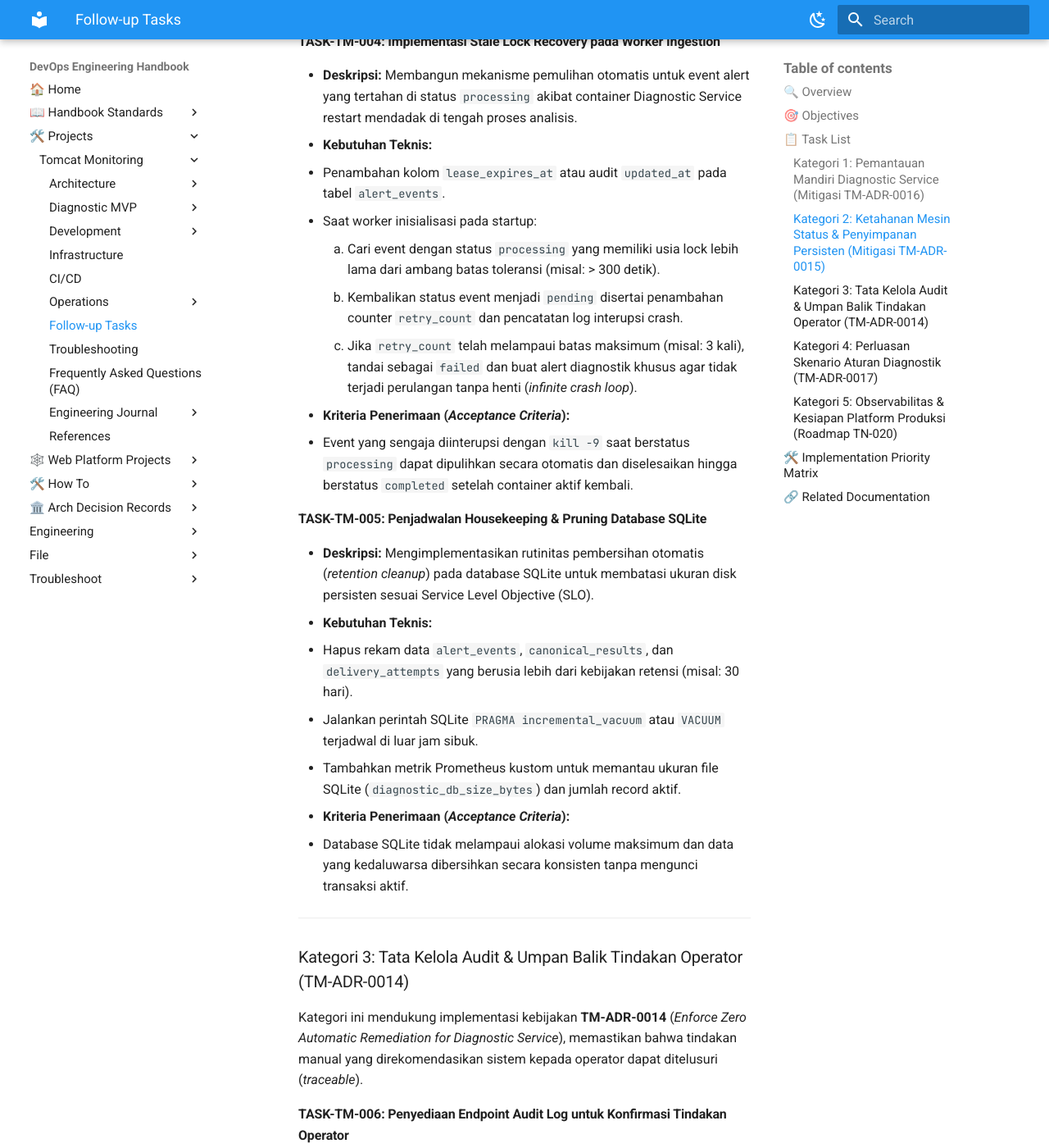
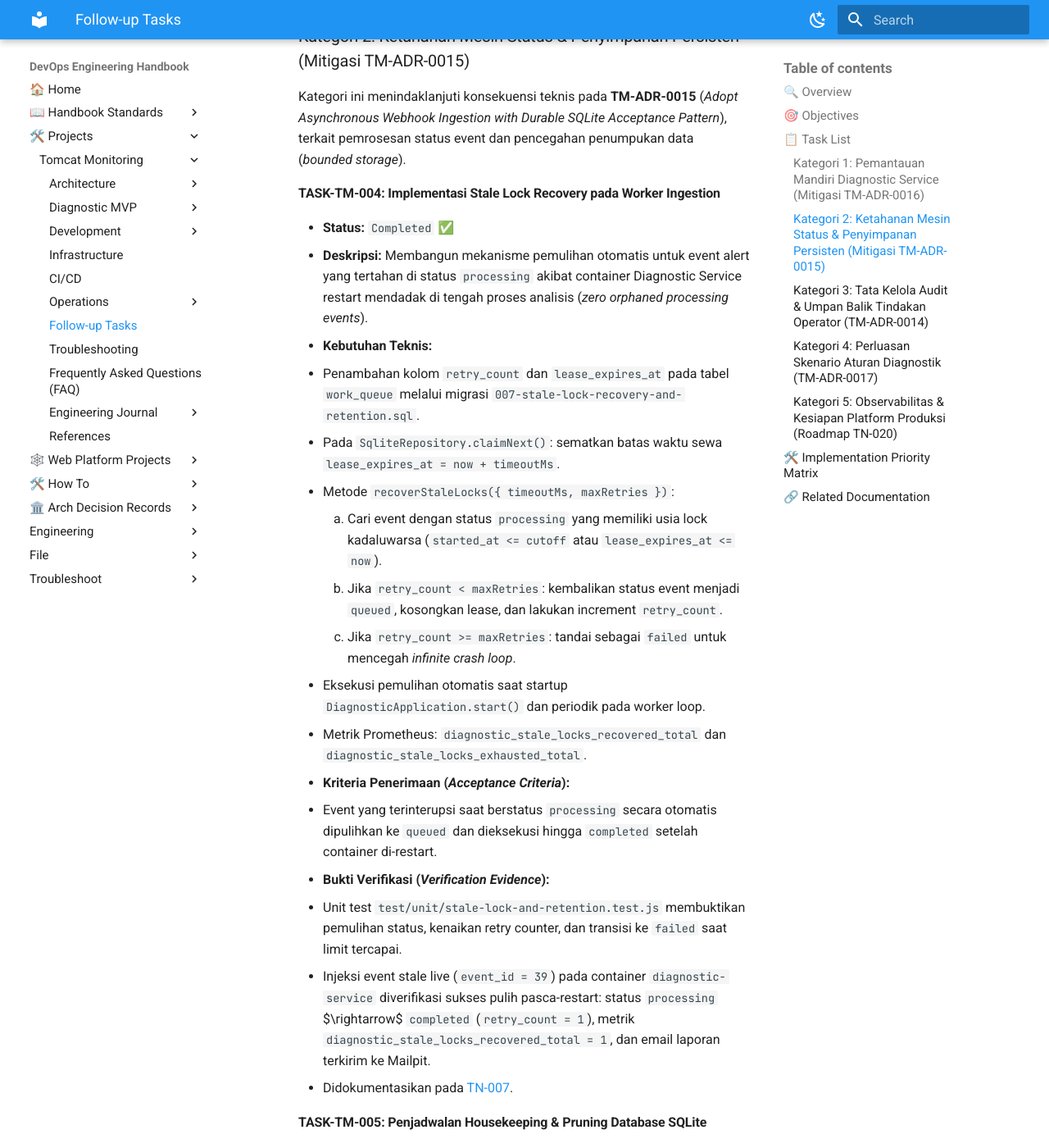
Before and after one commit to edkas07-oss/devops-handbook, an MkDocs documentation site: the page built from docs/projects/tomcat-monitoring/follow-up-tasks.md, in a window 1280 px wide and 1400 px high, scrolled down 7582 px. Shown: the whole window at 82% size. Built offline with MkDocs 1.6.1 and Material for MkDocs 9.7.7, drawn with Linux system fonts in a browser that asks for light colours; some of the changed text lies outside the part shown.

Commit message:
docs(tn-007): document stale lock recovery, sqlite retention, and update follow-up tasks

```diff
--- a/docs/projects/tomcat-monitoring/follow-up-tasks.md
+++ b/docs/projects/tomcat-monitoring/follow-up-tasks.md
@@ -161,20 +161,24 @@ Kategori ini merupakan prioritas utama (*Critical*) untuk mengantisipasi keterba
 
 #### TASK-TM-018: Implementasi Multi-Domain Diagnostic Dispatcher & Built-in Decision Engines
 
-- **Status:** `In Progress` 🟡
+- **Status:** `Completed` ✅
 - **Deskripsi:**
   Mengembangkan arsitektur Dispatcher modular di `tomcat-diagnostic-service` untuk mendistribusikan evaluasi alert berdasarkan `event.labels.alertname` ke 4 sub-engine domain resmi (`TD-xx`, `AH-xx`, `GC-xx`, `TH-xx`) serta mempreservasi identitas `ruleId` pada subjek notifikasi email dan laporan 7-seksi SRE sesuai **TM-ADR-0023** (*Zero Undecided Alerts*).
 - **Kebutuhan Teknis:**
   - Implementasi `src/domain/application-health-engine.js` (Cabang `AH-01` s/d `AH-05`).
   - Implementasi `src/domain/jvm-workload-engine.js` (Cabang `GC-01` s/d `GC-04`).
   - Implementasi `src/domain/concurrency-engine.js` (Cabang `TH-01` s/d `TH-03`).
-  - Implementasi `src/domain/diagnostic-dispatcher.js` yang merutekan Layer 2 Dynamic Custom Rules dan Layer 1 Built-in Domain Engines.
+  - Implementasi `src/domain/rulepack-loader.js` yang merutekan Layer 2 Dynamic Custom Rules dan Layer 1 Built-in Domain Engines.
   - Penyesuaian `diagnostic-worker.js`, `canonical-result.js`, dan `result-renderer.js` untuk preservasi nama alert dinamis.
   - Pembangunan image baru `localhost/tomcat-diagnostic-service:0.1.5` dan verifikasi live runtime beban kerja JVM.
 - **Kriteria Penerimaan (*Acceptance Criteria*):**
   - Setiap alert yang masuk diproses oleh sub-engine domain yang tepat.
   - Subjek email di Mailpit secara akurat menampilkan nama alert asli (`TomcatGCPauseHigh`, `TomcatThreadPoolSaturated`, dll) bukan hardcoded `TomcatDown`.
   - Seluruh unit test domain engine dan dispatcher lulus 100%.
+- **Bukti Verifikasi (*Verification Evidence*):**
+  - Lulus 54 unit test domain engines dan dispatcher pada `test/unit/domain-engines.test.js`.
+  - Image `localhost/tomcat-diagnostic-service:0.1.5` diverifikasi live melalui `verify-jvm-workload-live.sh`.
+  - Didokumentasikan secara lengkap pada [TN-006](engineering-journal/monitoring-platform-integration/TN-006-implement-multi-domain-diagnostic-dispatcher-and-decision-engines.md) dan [TM-ADR-0023](../../adr/tomcat-monitoring/adr-records/TM-ADR-0023.md).
 
 ---
 
@@ -184,27 +188,42 @@ Kategori ini menindaklanjuti konsekuensi teknis pada **TM-ADR-0015** (*Adopt Asy
 
 #### TASK-TM-004: Implementasi Stale Lock Recovery pada Worker Ingestion
 
+- **Status:** `Completed` ✅
 - **Deskripsi:**
-  Membangun mekanisme pemulihan otomatis untuk event alert yang tertahan di status `processing` akibat container Diagnostic Service restart mendadak di tengah proses analisis.
+  Membangun mekanisme pemulihan otomatis untuk event alert yang tertahan di status `processing` akibat container Diagnostic Service restart mendadak di tengah proses analisis (*zero orphaned processing events*).
 - **Kebutuhan Teknis:**
-  - Penambahan kolom `lease_expires_at` atau audit `updated_at` pada tabel `alert_events`.
-  - Saat worker inisialisasi pada startup:
-    1. Cari event dengan status `processing` yang memiliki usia lock lebih lama dari ambang batas toleransi (misal: > 300 detik).
-    2. Kembalikan status event menjadi `pending` disertai penambahan counter `retry_count` dan pencatatan log interupsi crash.
-    3. Jika `retry_count` telah melampaui batas maksimum (misal: 3 kali), tandai sebagai `failed` dan buat alert diagnostik khusus agar tidak terjadi perulangan tanpa henti (*infinite crash loop*).
+  - Penambahan kolom `retry_count` dan `lease_expires_at` pada tabel `work_queue` melalui migrasi `007-stale-lock-recovery-and-retention.sql`.
+  - Pada `SqliteRepository.claimNext()`: sematkan batas waktu sewa `lease_expires_at = now + timeoutMs`.
+  - Metode `recoverStaleLocks({ timeoutMs, maxRetries })`:
+    1. Cari event dengan status `processing` yang memiliki usia lock kadaluwarsa (`started_at <= cutoff` atau `lease_expires_at <= now`).
+    2. Jika `retry_count < maxRetries`: kembalikan status event menjadi `queued`, kosongkan lease, dan lakukan increment `retry_count`.
+    3. Jika `retry_count >= maxRetries`: tandai sebagai `failed` untuk mencegah *infinite crash loop*.
+  - Eksekusi pemulihan otomatis saat startup `DiagnosticApplication.start()` dan periodik pada worker loop.
+  - Metrik Prometheus: `diagnostic_stale_locks_recovered_total` dan `diagnostic_stale_locks_exhausted_total`.
 - **Kriteria Penerimaan (*Acceptance Criteria*):**
-  - Event yang sengaja diinterupsi dengan `kill -9` saat berstatus `processing` dapat dipulihkan secara otomatis dan diselesaikan hingga berstatus `completed` setelah container aktif kembali.
+  - Event yang terinterupsi saat berstatus `processing` secara otomatis dipulihkan ke `queued` dan dieksekusi hingga `completed` setelah container di-restart.
+- **Bukti Verifikasi (*Verification Evidence*):**
+  - Unit test `test/unit/stale-lock-and-retention.test.js` membuktikan pemulihan status, kenaikan retry counter, dan transisi ke `failed` saat limit tercapai.
+  - Injeksi event stale live (`event_id = 39`) pada container `diagnostic-service` diverifikasi sukses pulih pasca-restart: status `processing` $\rightarrow$ `completed` (`retry_count = 1`), metrik `diagnostic_stale_locks_recovered_total = 1`, dan email laporan terkirim ke Mailpit.
+  - Didokumentasikan pada [TN-007](engineering-journal/monitoring-platform-integration/TN-007-implement-stale-lock-recovery-and-sqlite-state-resilience.md).
 
 #### TASK-TM-005: Penjadwalan Housekeeping & Pruning Database SQLite
 
+- **Status:** `Completed` ✅
 - **Deskripsi:**
   Mengimplementasikan rutinitas pembersihan otomatis (*retention cleanup*) pada database SQLite untuk membatasi ukuran disk persisten sesuai Service Level Objective (SLO).
 - **Kebutuhan Teknis:**
-  - Hapus rekam data `alert_events`, `canonical_results`, dan `delivery_attempts` yang berusia lebih dari kebijakan retensi (misal: 30 hari).
-  - Jalankan perintah SQLite `PRAGMA incremental_vacuum` atau `VACUUM` terjadwal di luar jam sibuk.
-  - Tambahkan metrik Prometheus kustom untuk memantau ukuran file SQLite (`diagnostic_db_size_bytes`) dan jumlah record aktif.
+  - Metode atomik `pruneHistoricalRecords({ retentionDays })` pada `SqliteRepository`:
+    - Hapus rekam data kadaluwarsa dalam urutan relasi *Foreign Key* (`evidence_summaries`, `notification_attempts`, `canonical_results`, `work_queue`, `events`, `requests`, dan resolved `incidents`).
+    - Jalankan perintah SQLite `PRAGMA incremental_vacuum`.
+  - Tambahkan gauge metrik Prometheus `diagnostic_db_size_bytes` dan counter `diagnostic_housekeeping_runs_total`.
+  - Eksekusi pada startup aplikasi dan loop berkala.
 - **Kriteria Penerimaan (*Acceptance Criteria*):**
-  - Database SQLite tidak melampaui alokasi volume maksimum dan data yang kedaluwarsa dibersihkan secara konsisten tanpa mengunci transaksi aktif.
+  - Data historis yang melewati batas retensi dibersihkan secara konsisten tanpa melanggar *Foreign Key constraints* dan ukuran file database terpantau via metrik.
+- **Bukti Verifikasi (*Verification Evidence*):**
+  - Unit test `test/unit/stale-lock-and-retention.test.js` memvalidasi penghapusan terurut dan preservasi insiden aktif.
+  - Metrik live pada endpoint `/metrics` mengekspos `diagnostic_housekeeping_runs_total 1` dan `diagnostic_db_size_bytes 303104`.
+  - Didokumentasikan pada [TN-007](engineering-journal/monitoring-platform-integration/TN-007-implement-stale-lock-recovery-and-sqlite-state-resilience.md).
 
 ---
 
@@ -368,8 +387,8 @@ Kategori ini mencakup pekerjaan infrastruktur dan platform monitoring menyeluruh
 | **TASK-TM-003** | Direct SMTP Emergency Route Alertmanager | **P0 (Blocker)** | `Completed` ✅ | TM-ADR-0016 | Alertmanager | Email darurat ke Mailpit bypass webhook |
 | **TASK-TM-017** | Migrasi Universal Ingestion Alertmanager | **P0 (Blocker)** | `Completed` ✅ | TM-ADR-0016 | Alertmanager / DS | Seluruh alert diarahkan ke Diagnostic Service |
 | **TASK-TM-018** | Multi-Domain Diagnostic Dispatcher | **P0 (Blocker)** | `Completed` ✅ | TM-ADR-0023 | Diagnostic Service | Dispatcher modular 4 domain engine & fidelity alertname |
-| **TASK-TM-004** | Stale Lock Recovery Worker SQLite | **P1 (High)** | `Planned` 📋 | TM-ADR-0015 | Diagnostic Service | Re-queue otomatis event status processing |
-| **TASK-TM-005** | Housekeeping & Retention DB SQLite | **P1 (High)** | `Planned` 📋 | TM-ADR-0015 | Diagnostic Service | Pembersihan data lama & disk terkendali |
+| **TASK-TM-004** | Stale Lock Recovery Worker SQLite | **P1 (High)** | `Completed` ✅ | TM-ADR-0015 | Diagnostic Service | Re-queue otomatis event status processing (TN-007) |
+| **TASK-TM-005** | Housekeeping & Retention DB SQLite | **P1 (High)** | `Completed` ✅ | TM-ADR-0015 | Diagnostic Service | Pembersihan data lama & disk terkendali (TN-007) |
 | **TASK-TM-013** | Persistent Volume Mount Log Tomcat | **P1 (High)** | `Planned` 📋 | TN-019 / GAP-006 | Tomcat Runtime / DS | Log container live terbaca otomatis oleh DS |
 | **TASK-TM-014** | Daemonization Restricted Event Collector | **P1 (High)** | `Planned` 📋 | TN-016 / GAP-002 | Event Collector | Collector berjalan sebagai systemd user service |
 | **TASK-TM-015** | Enterprise SMTP Relay Configuration | **P1 (High)** | `Planned` 📋 | GAP-014 | Diagnostic Service | Notifikasi terkirim via relay SMTP TLS resmi |
```
Also changed, not shown: docs/projects/tomcat-monitoring/engineering-journal/monitoring-platform-integration/TN-007-implement-stale-lock-recovery-and-sqlite-state-resilience.md (added, +236 -0 lines), docs/projects/tomcat-monitoring/engineering-journal/monitoring-platform-integration/index.md (+6 -0 lines).
